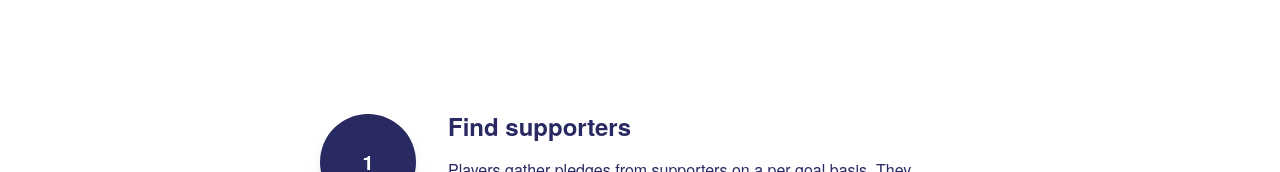
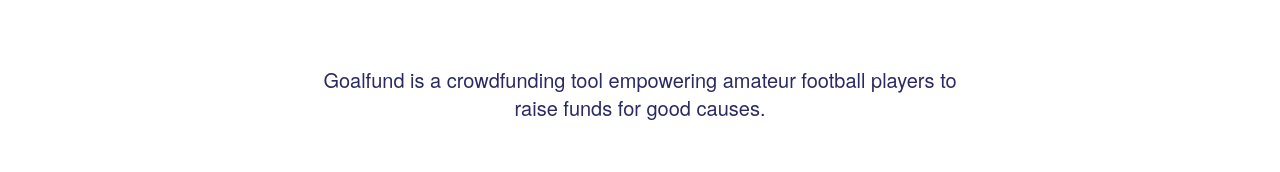
Before and after one commit to Tostendo/goalfund, a Next.js app: page / in a window 1280 px wide. Shown: the part 739-911 px from the top of the page. Built offline with nearby package versions, Linux system fonts and the light colour scheme; no server answers.

Commit message:
Tweak homepage

```diff
--- a/pages/index.tsx
+++ b/pages/index.tsx
@@ -79,7 +79,7 @@
         {headline}
       </p>
       {subtext && (
-        <p className="mt-4 max-w-2xl text-xl text-gray-500 lg:mx-auto">
+        <p className="mt-4 mb-8 max-w-2xl text-xl text-primary lg:mx-auto">
           {subtext}
         </p>
       )}
@@ -122,7 +122,11 @@
           </div>
         </div>
         <div className="flex flex-col justify-center m-auto">
-          <Headline headline="How it works" />
+          <Headline
+            headline="How it works"
+            subtext="Goalfund is a crowdfunding tool empowering amateur football players to raise funds for good causes."
+          />
+          <p></p>
           {PROCESS.map((step, index) => {
             return (
               <div key={index} className="grid grid-cols-1 lg:grid-cols-4">
```
